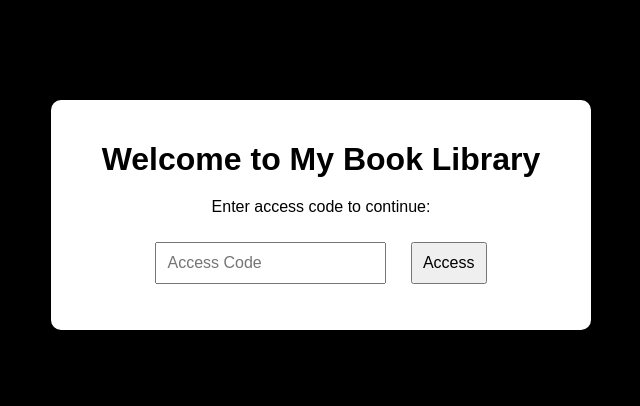
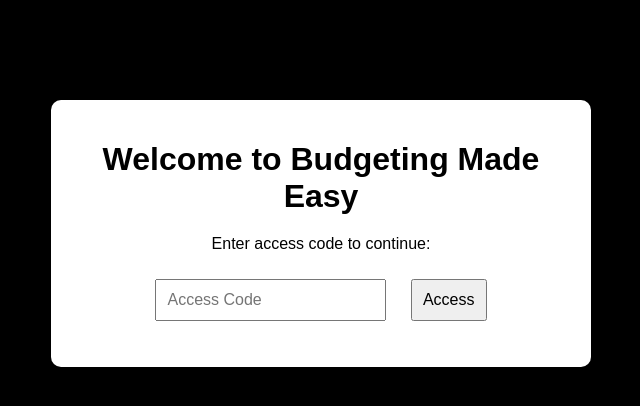
Before and after one commit to libradude00/Budget, a plain HTML site: page index.html in a window 1280 px wide. Shown: the whole page, without its empty margins (319-959 px from the left). Drawn offline with Linux system fonts and the light colour scheme; no server answers.

Commit message:
Update index.html

```diff
--- a/index.html
+++ b/index.html
@@ -7,7 +7,7 @@
 </head>
 <body>
     <div class="center-box">
-        <h1>Welcome to My Book Library</h1>
+        <h1>Welcome to Budgeting Made Easy</h1>
         <p>Enter access code to continue:</p>
         <input type="password" id="accessCode" placeholder="Access Code">
         <button id="enterBtn">Access</button>
```
